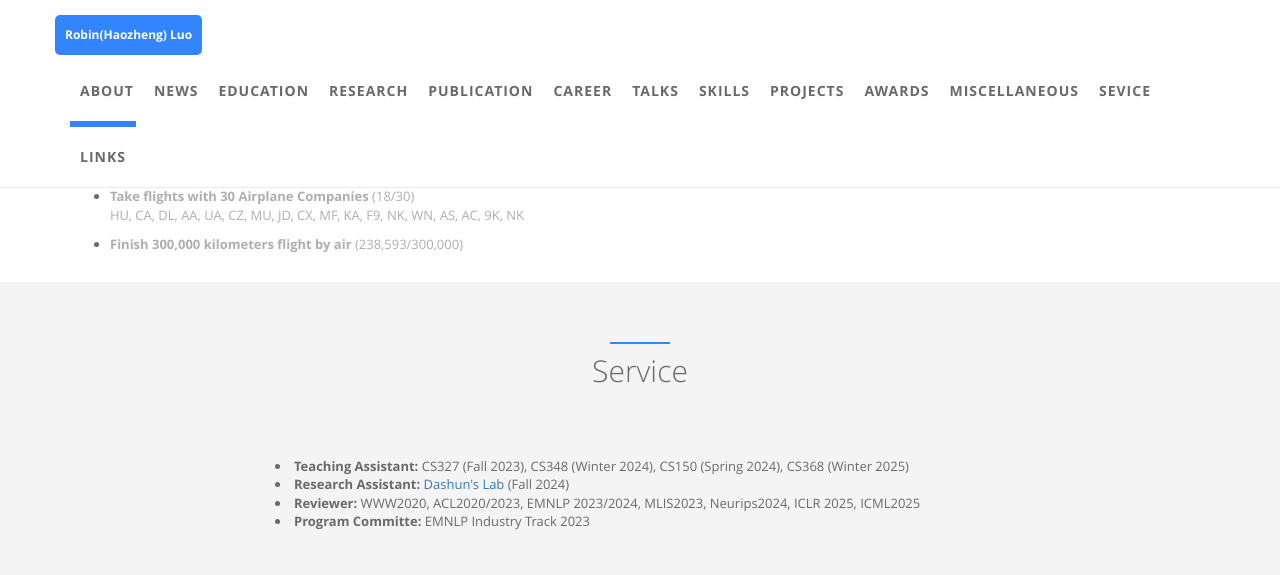
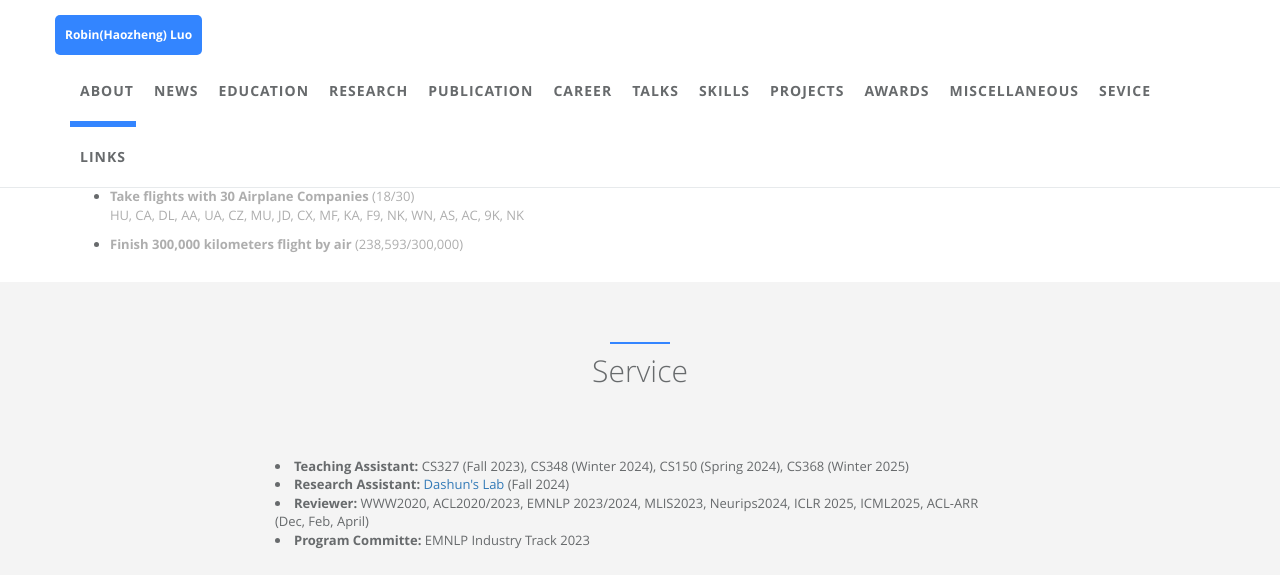
Before and after one commit to robinzixuan/robin.github.io, a Jekyll site: the page built from index.html, in a window 1280 px wide and 900 px high, scrolled down 12654 px, cut to the strip 0-575 px from the top of the window. Built offline with Jekyll 4.4.1, drawn with Linux system fonts in a browser that asks for light colours.

Commit message:
Update sevice.html

```diff
--- a/_includes/sections/sevice.html
+++ b/_includes/sections/sevice.html
@@ -12,7 +12,7 @@
     <ur>
       <li><b>Teaching Assistant:</b> CS327 (Fall 2023), CS348 (Winter 2024), CS150 (Spring 2024), CS368 (Winter 2025)</li>
       <li><b>Research Assistant:</b> <a href="https://www.dashunwang.com/group">Dashun's Lab</a> (Fall 2024)</li>
-      <li><b>Reviewer:</b> WWW2020, ACL2020/2023, EMNLP 2023/2024, MLIS2023, Neurips2024, ICLR 2025, ICML2025 </li>
+      <li><b>Reviewer:</b> WWW2020, ACL2020/2023, EMNLP 2023/2024, MLIS2023, Neurips2024, ICLR 2025, ICML2025, ACL-ARR (Dec, Feb, April) </li>
       <li><b>Program Committe:</b> EMNLP Industry Track 2023</li>
     </ur>
   </div>
```
